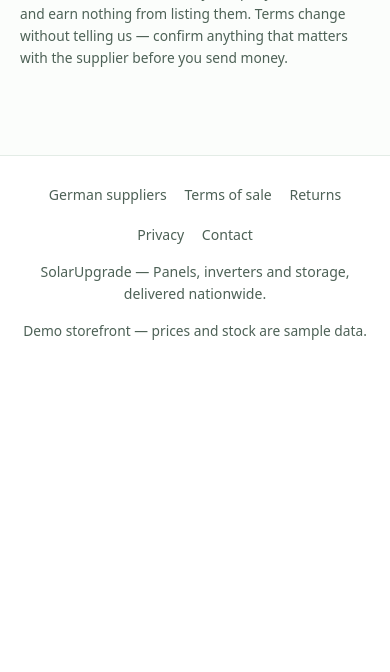
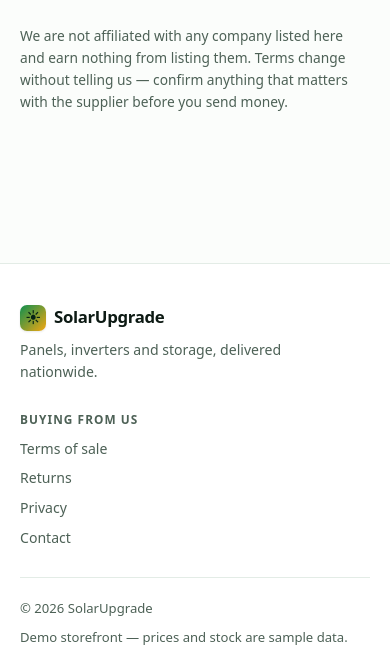
Before and after one commit to Learnlife001/solarupgrade, a Spring Boot app: page /suppliers in a window 390 px wide. Shown: the part 2519-3191 px from the top of the page. Before the commit the page ends 2859 px from the top, so only its background shows below. Run offline with Spring Boot 4, Linux system fonts and the light colour scheme; data comes from the database, SQL or seed files in the repository; some of the project's set-up classes (security, data sources, template engines, error pages and the like) are left out, and stand-ins take their place; some libraries are stand-ins or nearby versions.

Commit message:
Rebuild the footer, and fix the mojibake brand mark
Three things, all visible on the deployed site.

The brand mark rendered as mojibake in the page header and at the top of
every customer email. Java decodes a .properties file as ISO-8859-1, so
the sun written there as literal UTF-8 arrived as the three bytes it is
made of. It is now the escape ☀, which is ASCII and so survives
whatever the file is decoded as. Nothing failed and no test noticed --
it only looked broken to everyone who got an email -- so
BrandMarkEncodingTest now holds it from both ends: the file must stay
ASCII, and what reaches the page must be one character.

The footer was three centred sentences stacked in the middle of the
page. It is now the bottom of a shop: the name and what it sells on the
left, the policies as a labelled column on the right, and a rule above
the copyright line. Checked in light, dark and at phone width, where it
stacks.

The supplier directory has moved out of the footer and into the main
navigation beside Shop. It is something to read before deciding what to
buy, not a policy, and the footer is where links go to be ignored.

Co-Authored-By: Claude Opus 5 <noreply@anthropic.com>
Claude-Session: https://claude.ai/code/session_015gT6oM2ED4NimGCqRFYn9a

```diff
--- a/src/main/resources/static/css/style.css
+++ b/src/main/resources/static/css/style.css
@@ -223,11 +223,80 @@ img { max-width: 100%; display: block; }
 
 .site-footer {
     border-top: 1px solid var(--line);
-    padding: 1.75rem 1.25rem;
+    padding: 2.5rem 1.25rem 1.5rem;
     color: var(--ink-2);
     font-size: .88rem;
-    text-align: center;
     background: var(--surface);
+    margin-top: 4rem;
+}
+
+/* Brand on the left, links on the right, both stopping at the same width as
+   the page above so the footer lines up with the content instead of floating
+   in the middle of the window. */
+.footer-inner {
+    max-width: 1100px;
+    margin: 0 auto;
+    display: flex;
+    flex-wrap: wrap;
+    justify-content: space-between;
+    align-items: flex-start;
+    gap: 2rem 3rem;
+    padding-bottom: 1.75rem;
+}
+
+.footer-brand .brand {
+    display: inline-flex;
+    align-items: center;
+    gap: .5rem;
+    font-weight: 700;
+    font-size: 1.05rem;
+    color: var(--ink);
+}
+
+.footer-tagline {
+    margin: .5rem 0 0;
+    max-width: 34ch;
+    color: var(--ink-2);
+}
+
+.footer-heading {
+    font-size: .74rem;
+    font-weight: 700;
+    letter-spacing: .09em;
+    text-transform: uppercase;
+    color: var(--ink-2);
+    margin: 0 0 .7rem;
+}
+
+/* A column, not a centred row: four policies in a line read as a tagline. */
+.footer-links {
+    list-style: none;
+    margin: 0;
+    padding: 0;
+    display: grid;
+    gap: .45rem;
+}
+
+.footer-bottom {
+    max-width: 1100px;
+    margin: 0 auto;
+    padding-top: 1.25rem;
+    border-top: 1px solid var(--line);
+    display: flex;
+    flex-wrap: wrap;
+    justify-content: space-between;
+    gap: .5rem 1.5rem;
+    font-size: .82rem;
+}
+
+.footer-copy,
+.footer-note { margin: 0; }
+.footer-note { color: var(--ink-3, var(--ink-2)); }
+
+/* Stacked on a phone, where two columns would be two cramped ones. */
+@media (max-width: 640px) {
+    .footer-inner { flex-direction: column; gap: 1.75rem; }
+    .footer-bottom { flex-direction: column; }
 }
 
 /* --- Hero ------------------------------------------------------------------ */
@@ -1116,15 +1185,6 @@ input[type="number"].qty-input { width: 4.6rem; margin-top: 0; }
     vertical-align: top;
 }
 
-.footer-links {
-    display: flex;
-    flex-wrap: wrap;
-    justify-content: center;
-    gap: 1.1rem;
-    margin-bottom: .75rem;
-    font-size: .88rem;
-}
-
 .footer-links a { color: var(--ink-2); text-decoration: none; }
 .footer-links a:hover { color: var(--ink); text-decoration: underline; }
 
--- a/src/main/resources/templates/fragments/layout.html
+++ b/src/main/resources/templates/fragments/layout.html
@@ -34,6 +34,12 @@
 
         <nav class="main-nav">
             <a th:href="@{/products}">Shop</a>
+            <!--
+              Beside Shop rather than down in the footer with the policies. It
+              is something to read before deciding what to buy, and a footer is
+              where links go to be ignored.
+            -->
+            <a th:href="@{/suppliers}">German suppliers</a>
             <a th:href="@{/orders}" sec:authorize="isAuthenticated()">Orders</a>
         </nav>
 
@@ -65,25 +71,46 @@
 </header>
 
 <footer th:fragment="footer" class="site-footer">
+    <div class="footer-inner">
         <!--
-      In the footer of every page because that is where people look for them,
-      and because a returns policy nobody can find is not a policy.
+          The shop identifies itself first, then says where to go. Three
+          centred sentences stacked in the middle read as an apology; a footer
+          should look like the bottom of a shop.
         -->
-    <nav class="footer-links">
-        <a th:href="@{/suppliers}">German suppliers</a>
-        <a th:href="@{/terms}">Terms of sale</a>
-        <a th:href="@{/returns}">Returns</a>
-        <a th:href="@{/privacy}">Privacy</a>
-        <a th:href="@{/contact}">Contact</a>
+        <div class="footer-brand">
+            <span class="brand">
+                <span class="brand-mark" aria-hidden="true" th:text="${brand.mark}">&#9728;</span>
+                <span th:text="${brand.name}">Shop</span>
+            </span>
+            <p class="footer-tagline" th:text="${brand.tagline}">tagline</p>
+        </div>
+
+        <!--
+          The policies, in the footer of every page because that is where
+          people look for them, and because a returns policy nobody can find is
+          not a policy. Labelled, so it is clear what the column is.
+        -->
+        <nav class="footer-nav" aria-label="Policies">
+            <h2 class="footer-heading">Buying from us</h2>
+            <ul class="footer-links">
+                <li><a th:href="@{/terms}">Terms of sale</a></li>
+                <li><a th:href="@{/returns}">Returns</a></li>
+                <li><a th:href="@{/privacy}">Privacy</a></li>
+                <li><a th:href="@{/contact}">Contact</a></li>
+            </ul>
         </nav>
-    <p>
-        <span th:text="${brand.name}">Shop</span> &mdash;
-        <span th:text="${brand.tagline}">tagline</span>
+    </div>
+
+    <div class="footer-bottom">
+        <p class="footer-copy">
+            &copy; <span th:text="${#temporals.year(#temporals.createNow())}">2026</span>
+            <span th:text="${brand.name}">Shop</span>
         </p>
         <!-- Honest today, a lie the moment somebody loads real stock; hence a setting. -->
-    <p class="note" th:if="${brand.demoNotice}">
+        <p class="footer-note" th:if="${brand.demoNotice}">
             Demo storefront &mdash; prices and stock are sample data.
         </p>
+    </div>
 </footer>
 
 </body>
```
Also changed, not shown: src/main/resources/application.properties (+7 -1 lines), README.md, 1 other file. Lines whose indentation alone changed are shown as unchanged.
